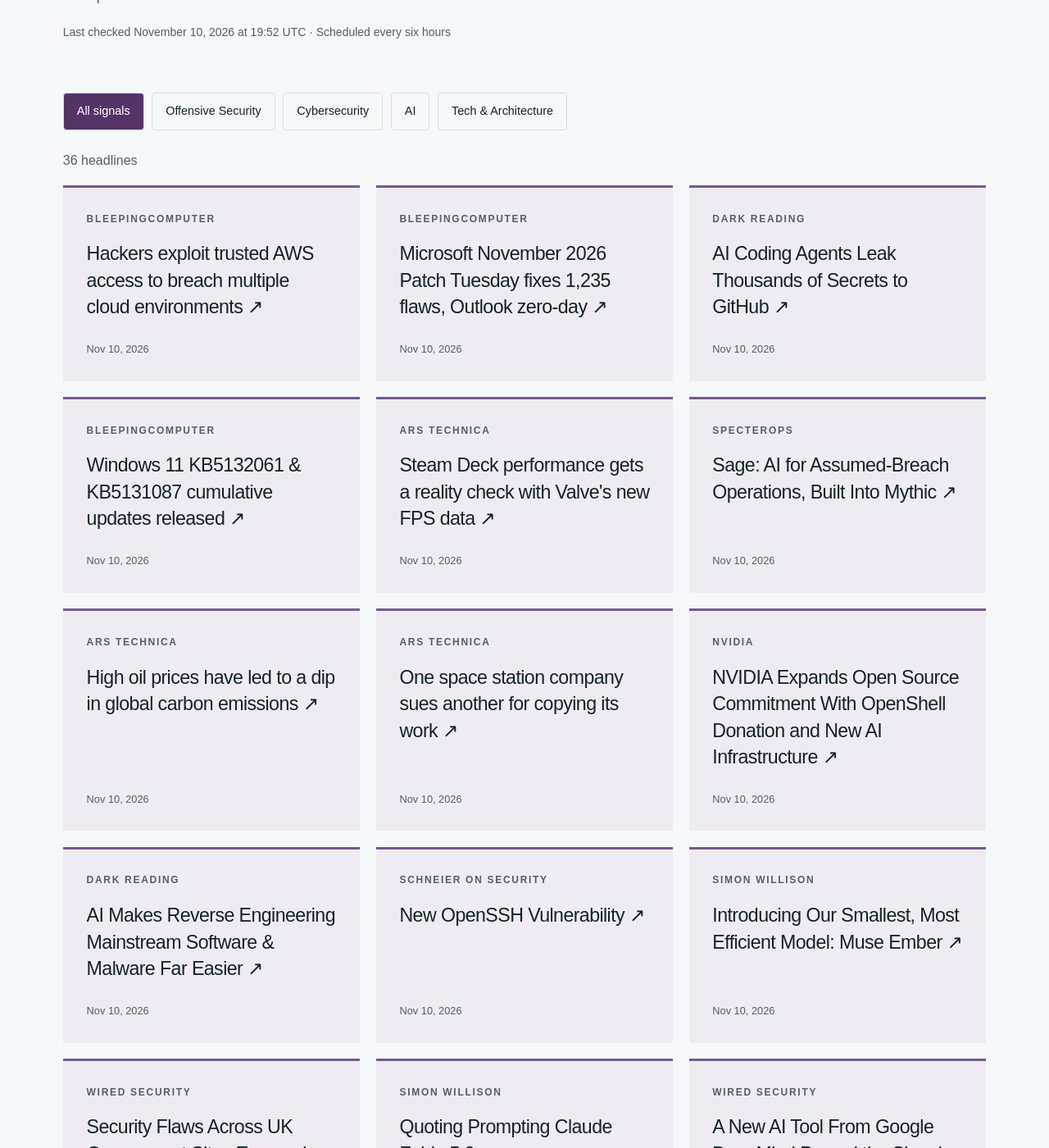
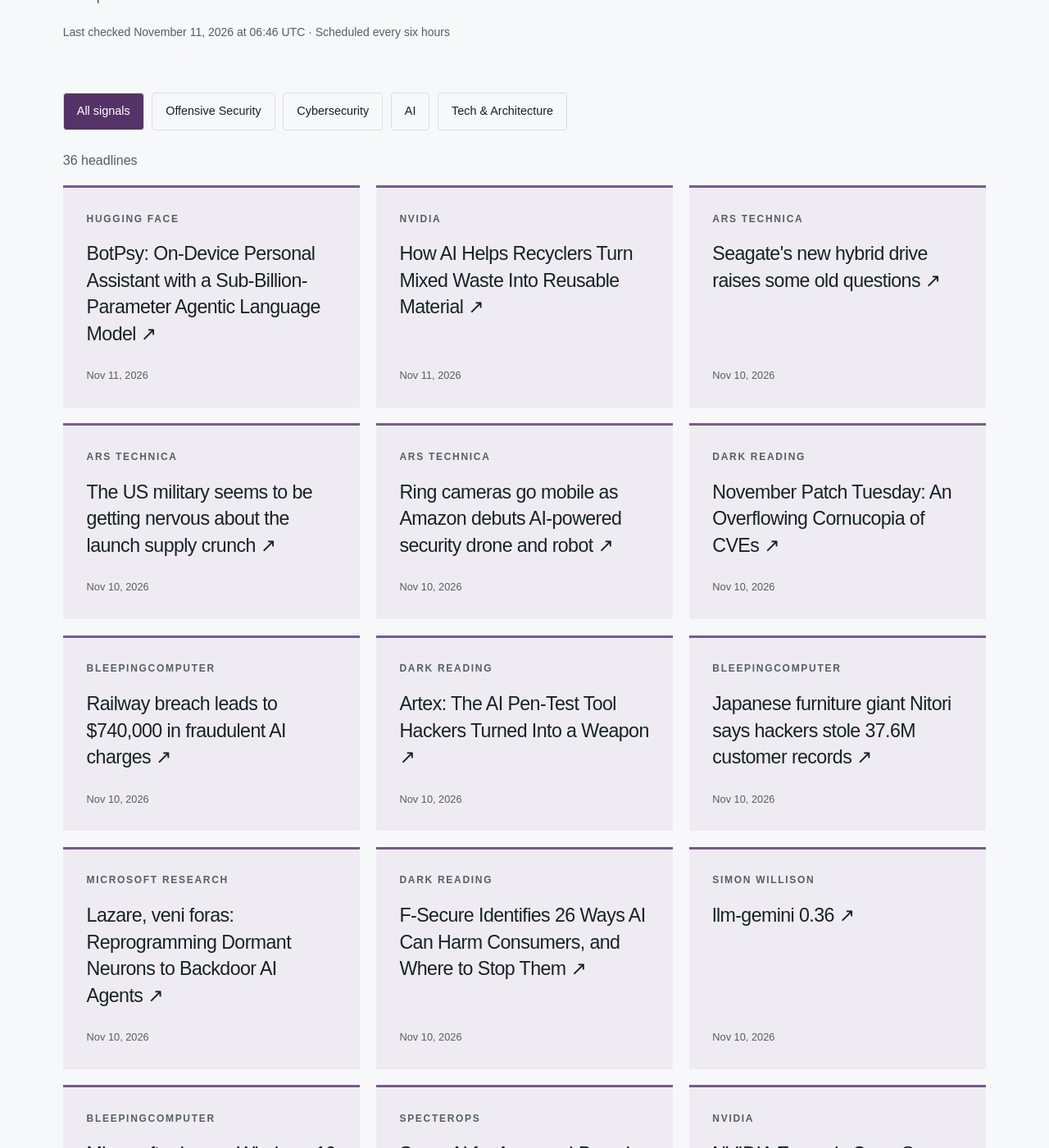
Before and after one commit to hntk/hntk.github.io, a Jekyll site: the page built from news/index.html, in a window 1280 px wide and 1400 px high, scrolled down 375 px. Shown: the whole window at 82% size. Built offline with Jekyll 4.4.1, drawn with Linux system fonts in a browser that asks for light colours; some of the changed text lies outside the part shown.

Commit message:
Refresh News and Signals

```diff
--- a/_data/news.json
+++ b/_data/news.json
@@ -1,45 +1,109 @@
 {
-  "updated": "2026-11-10T19:52:03.783384+00:00",
+  "updated": "2026-11-11T06:46:54.797465+00:00",
   "items": [
     {
-      "title": "Hackers exploit trusted AWS access to breach multiple cloud environments",
-      "url": "https://www.bleepingcomputer.com/news/security/hackers-exploit-trusted-aws-access-to-breach-multiple-cloud-environments/",
-      "published": "2026-11-10T19:31:11+00:00",
+      "title": "BotPsy: On-Device Personal Assistant with a Sub-Billion-Parameter Agentic Language Model",
+      "url": "https://huggingface.co/blog/qvac/botpsy",
+      "published": "2026-11-11T05:01:16+00:00",
+      "source": "Hugging Face",
+      "source_id": "hugging-face",
+      "category": "ai"
+    },
+    {
+      "title": "How AI Helps Recyclers Turn Mixed Waste Into Reusable Material",
+      "url": "https://blogs.nvidia.com/blog/ai-recycling-startups/",
+      "published": "2026-11-11T03:00:20+00:00",
+      "source": "NVIDIA",
+      "source_id": "nvidia",
+      "category": "ai"
+    },
+    {
+      "title": "Seagate's new hybrid drive raises some old questions",
+      "url": "https://arstechnica.com/gadgets/2026/11/seagate-resurrects-the-ssd-hdd-hybrid-drive/",
+      "published": "2026-11-10T23:30:56+00:00",
+      "source": "Ars Technica",
+      "source_id": "ars-technica",
+      "category": "tech-architecture"
+    },
+    {
+      "title": "The US military seems to be getting nervous about the launch supply crunch",
+      "url": "https://arstechnica.com/space/2026/11/the-us-military-seems-to-be-getting-nervous-about-the-launch-supply-crunch/",
+      "published": "2026-11-10T23:02:39+00:00",
+      "source": "Ars Technica",
+      "source_id": "ars-technica",
+      "category": "tech-architecture"
+    },
+    {
+      "title": "Ring cameras go mobile as Amazon debuts AI-powered security drone and robot",
+      "url": "https://arstechnica.com/ai/2026/11/ring-cameras-go-mobile-as-amazon-debuts-ai-powered-security-drone-and-robot/",
+      "published": "2026-11-10T22:35:01+00:00",
+      "source": "Ars Technica",
+      "source_id": "ars-technica",
+      "category": "tech-architecture"
+    },
+    {
+      "title": "November Patch Tuesday: An Overflowing Cornucopia of CVEs",
+      "url": "https://www.darkreading.com/vulnerabilities-threats/november-patch-tuesday-cornucopia-cves",
+      "published": "2026-11-10T22:26:51+00:00",
+      "source": "Dark Reading",
+      "source_id": "dark-reading",
+      "category": "cybersecurity"
+    },
+    {
+      "title": "Railway breach leads to $740,000 in fraudulent AI charges",
+      "url": "https://www.bleepingcomputer.com/news/apple/railway-breach-leads-to-740-000-in-fraudulent-ai-charges/",
+      "published": "2026-11-10T22:20:19+00:00",
       "source": "BleepingComputer",
       "source_id": "bleepingcomputer",
       "category": "cybersecurity"
     },
     {
-      "title": "Microsoft November 2026 Patch Tuesday fixes 1,235 flaws, Outlook zero-day",
-      "url": "https://www.bleepingcomputer.com/news/microsoft/microsoft-november-2026-patch-tuesday-fixes-1-235-flaws-outlook-zero-day/",
-      "published": "2026-11-10T19:07:36+00:00",
+      "title": "Artex: The AI Pen-Test Tool Hackers Turned Into a Weapon",
+      "url": "https://www.darkreading.com/cyberattacks-data-breaches/artex-ai-pen-test-tool-hackers-weapon",
+      "published": "2026-11-10T21:01:14+00:00",
+      "source": "Dark Reading",
+      "source_id": "dark-reading",
+      "category": "cybersecurity"
+    },
+    {
+      "title": "Japanese furniture giant Nitori says hackers stole 37.6M customer records",
+      "url": "https://www.bleepingcomputer.com/news/security/japanese-furniture-giant-nitori-says-hackers-stole-376m-customer-records/",
+      "published": "2026-11-10T20:54:55+00:00",
       "source": "BleepingComputer",
       "source_id": "bleepingcomputer",
       "category": "cybersecurity"
     },
     {
-      "title": "AI Coding Agents Leak Thousands of Secrets to GitHub",
-      "url": "https://www.darkreading.com/cyber-risk/ai-coding-agents-leak-secrets-github",
-      "published": "2026-11-10T18:46:22+00:00",
+      "title": "Lazare, veni foras: Reprogramming Dormant Neurons to Backdoor AI Agents",
+      "url": "https://www.microsoft.com/en-us/research/blog/lazare-veni-foras-reprogramming-dormant-neurons-to-backdoor-ai-agents/",
+      "published": "2026-11-10T20:52:56+00:00",
+      "source": "Microsoft Research",
+      "source_id": "microsoft-research",
+      "category": "ai"
+    },
+    {
+      "title": "F-Secure Identifies 26 Ways AI Can Harm Consumers, and Where to Stop Them",
+      "url": "https://www.darkreading.com/application-security/f-secure-26-ways-ai-harm-consumers-where-to-stop-them",
+      "published": "2026-11-10T20:41:45+00:00",
       "source": "Dark Reading",
       "source_id": "dark-reading",
       "category": "cybersecurity"
     },
     {
-      "title": "Windows 11 KB5132061 & KB5131087 cumulative updates released",
-      "url": "https://www.bleepingcomputer.com/news/microsoft/windows-11-kb5132061-and-kb5131087-cumulative-updates-released/",
-      "published": "2026-11-10T18:33:26+00:00",
+      "title": "llm-gemini 0.36",
+      "url": "https://simonwillison.net/2026/Nov/10/llm-gemini/",
+      "published": "2026-11-10T20:09:44+00:00",
+      "source": "Simon Willison",
+      "source_id": "simon-willison",
+      "category": "ai"
+    },
+    {
+      "title": "Microsoft releases Windows 10 KB5131096 extended security update",
+      "url": "https://www.bleepingcomputer.com/news/microsoft/microsoft-releases-windows-10-kb5131096-extended-security-update/",
+      "published": "2026-11-10T20:04:36+00:00",
       "source": "BleepingComputer",
       "source_id": "bleepingcomputer",
       "category": "cybersecurity"
-    },
-    {
-      "title": "Steam Deck performance gets a reality check with Valve's new FPS data",
-      "url": "https://arstechnica.com/gaming/2026/11/steam-deck-performance-gets-a-reality-check-with-valves-new-fps-data/",
-      "published": "2026-11-10T17:26:44+00:00",
-      "source": "Ars Technica",
-      "source_id": "ars-technica",
-      "category": "tech-architecture"
     },
     {
       "title": "Sage: AI for Assumed-Breach Operations, Built Into Mythic",
@@ -50,36 +114,12 @@
       "category": "offensive-security"
     },
     {
-      "title": "High oil prices have led to a dip in global carbon emissions",
-      "url": "https://arstechnica.com/science/2026/11/carbon-emissions-are-down-this-year-but-that-probably-wont-last/",
-      "published": "2026-11-10T16:29:27+00:00",
-      "source": "Ars Technica",
-      "source_id": "ars-technica",
-      "category": "tech-architecture"
-    },
-    {
-      "title": "One space station company sues another for copying its work",
-      "url": "https://arstechnica.com/space/2026/11/one-space-station-company-sues-another-for-copying-its-work/",
-      "published": "2026-11-10T16:17:51+00:00",
-      "source": "Ars Technica",
-      "source_id": "ars-technica",
-      "category": "tech-architecture"
-    },
-    {
       "title": "NVIDIA Expands Open Source Commitment With OpenShell Donation and New AI Infrastructure",
       "url": "https://blogs.nvidia.com/blog/open-source-openshell-infrastructure/",
       "published": "2026-11-10T16:00:03+00:00",
       "source": "NVIDIA",
       "source_id": "nvidia",
       "category": "ai"
-    },
-    {
-      "title": "AI Makes Reverse Engineering Mainstream Software & Malware Far Easier",
-      "url": "https://www.darkreading.com/application-security/ai-reverse-engineering-apps",
-      "published": "2026-11-10T13:00:00+00:00",
-      "source": "Dark Reading",
-      "source_id": "dark-reading",
-      "category": "cybersecurity"
     },
     {
       "title": "New OpenSSH Vulnerability",
@@ -122,14 +162,6 @@
       "category": "cybersecurity"
     },
     {
-      "title": "Yonkers Rises",
-      "url": "https://simonwillison.net/2026/Nov/10/yonkers-rises/",
-      "published": "2026-11-10T03:53:04+00:00",
-      "source": "Simon Willison",
-      "source_id": "simon-willison",
-      "category": "ai"
-    },
-    {
       "title": "Pay for Hugging Face Hub with your Google Cloud Account",
       "url": "https://huggingface.co/blog/hub-gcp-marketplace",
       "published": "2026-11-10T00:00:00+00:00",
@@ -141,22 +173,6 @@
       "title": "Decision Models in Hugging Face",
       "url": "https://huggingface.co/blog/decision",
       "published": "2026-11-10T00:00:00+00:00",
-      "source": "Hugging Face",
-      "source_id": "hugging-face",
-      "category": "ai"
-    },
-    {
-      "title": "People Are Getting Weird About AI",
-      "url": "https://www.darkreading.com/cyber-risk/people-are-getting-weird-about-ai",
-      "published": "2026-11-09T23:06:22+00:00",
-      "source": "Dark Reading",
-      "source_id": "dark-reading",
-      "category": "cybersecurity"
-    },
-    {
-      "title": "Nemotron-Personas-Finance-Japan: A Synthetic Dataset Capturing Japan's Demographics and Financial Context",
-      "url": "https://huggingface.co/blog/nvidia/nemotron-personas-finance-japan",
-      "published": "2026-11-09T15:05:57+00:00",
       "source": "Hugging Face",
       "source_id": "hugging-face",
       "category": "ai"
@@ -192,14 +208,6 @@
       "source": "WIRED Security",
       "source_id": "wired",
       "category": "cybersecurity"
-    },
-    {
-      "title": "NVIDIA Announces New Planned Investments in Korean Startups at the MSIT-NVIDIA AI Startup Partnership Forum",
-      "url": "https://blogs.nvidia.com/blog/korean-startup-investments-msit/",
-      "published": "2026-11-09T08:00:53+00:00",
-      "source": "NVIDIA",
-      "source_id": "nvidia",
-      "category": "ai"
     },
     {
       "title": "Principal Problems: App Registrations, Service Principals, and the Hidden Risk of Multi-Tenant Apps",
@@ -280,14 +288,6 @@
       "source": "Trail of Bits",
       "source_id": "trail-of-bits",
       "category": "offensive-security"
-    },
-    {
-      "title": "Backporting security fixes at scale with Codex",
-      "url": "https://blog.trailofbits.com/2026/11/02/backporting-security-fixes-at-scale-with-codex/",
-      "published": "2026-11-02T12:00:00+00:00",
-      "source": "Trail of Bits",
-      "source_id": "trail-of-bits",
-      "category": "offensive-security"
     }
   ],
   "sources": [
@@ -295,79 +295,79 @@
       "id": "ars-technica",
       "name": "Ars Technica",
       "status": "ok",
-      "last_success": "2026-11-10T19:52:03.783384+00:00"
+      "last_success": "2026-11-11T06:46:54.797465+00:00"
     },
     {
       "id": "bleepingcomputer",
       "name": "BleepingComputer",
       "status": "ok",
-      "last_success": "2026-11-10T19:52:03.783384+00:00"
+      "last_success": "2026-11-11T06:46:54.797465+00:00"
     },
     {
       "id": "cloudflare",
       "name": "Cloudflare",
       "status": "ok",
-      "last_success": "2026-11-10T19:52:03.783384+00:00"
+      "last_success": "2026-11-11T06:46:54.797465+00:00"
     },
     {
       "id": "dark-reading",
       "name": "Dark Reading",
       "status": "ok",
-      "last_success": "2026-11-10T19:52:03.783384+00:00"
+      "last_success": "2026-11-11T06:46:54.797465+00:00"
     },
     {
       "id": "hugging-face",
       "name": "Hugging Face",
       "status": "ok",
-      "last_success": "2026-11-10T19:52:03.783384+00:00"
+      "last_success": "2026-11-11T06:46:54.797465+00:00"
     },
     {
       "id": "microsoft-research",
       "name": "Microsoft Research",
       "status": "ok",
-      "last_success": "2026-11-10T19:52:03.783384+00:00"
+      "last_success": "2026-11-11T06:46:54.797465+00:00"
     },
     {
       "id": "nvidia",
       "name": "NVIDIA",
       "status": "ok",
-      "last_success": "2026-11-10T19:52:03.783384+00:00"
+      "last_success": "2026-11-11T06:46:54.797465+00:00"
     },
     {
       "id": "portswigger",
       "name": "PortSwigger Research",
       "status": "ok",
-      "last_success": "2026-11-10T19:52:03.783384+00:00"
+      "last_success": "2026-11-11T06:46:54.797465+00:00"
     },
     {
       "id": "schneier",
       "name": "Schneier on Security",
       "status": "ok",
-      "last_success": "2026-11-10T19:52:03.783384+00:00"
+      "last_success": "2026-11-11T06:46:54.797465+00:00"
     },
     {
       "id": "simon-willison",
       "name": "Simon Willison",
       "status": "ok",
-      "last_success": "2026-11-10T19:52:03.783384+00:00"
+      "last_success": "2026-11-11T06:46:54.797465+00:00"
     },
     {
       "id": "specterops",
       "name": "SpecterOps",
       "status": "ok",
-      "last_success": "2026-11-10T19:52:03.783384+00:00"
+      "last_success": "2026-11-11T06:46:54.797465+00:00"
     },
     {
       "id": "trail-of-bits",
       "name": "Trail of Bits",
       "status": "ok",
-      "last_success": "2026-11-10T19:52:03.783384+00:00"
+      "last_success": "2026-11-11T06:46:54.797465+00:00"
     },
     {
       "id": "wired",
       "name": "WIRED Security",
       "status": "ok",
-      "last_success": "2026-11-10T19:52:03.783384+00:00"
+      "last_success": "2026-11-11T06:46:54.797465+00:00"
     }
   ]
 }
```
